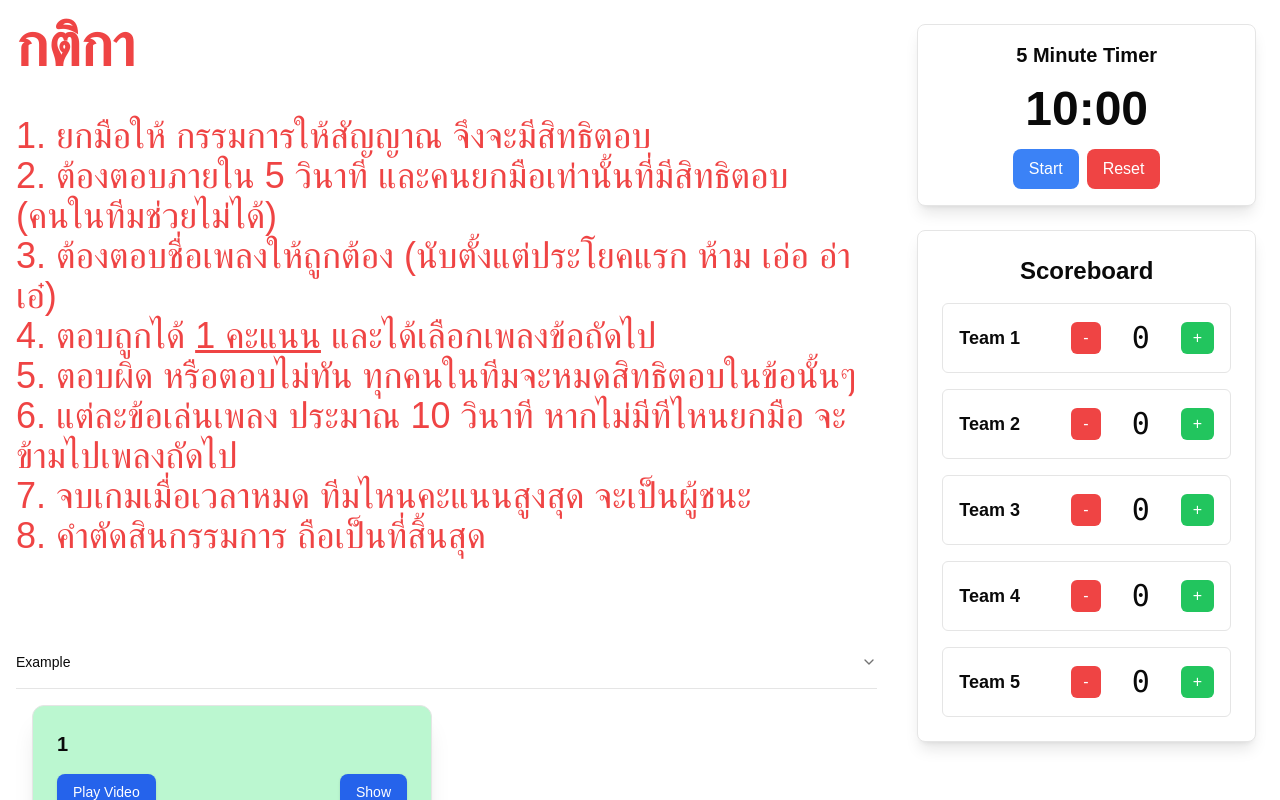
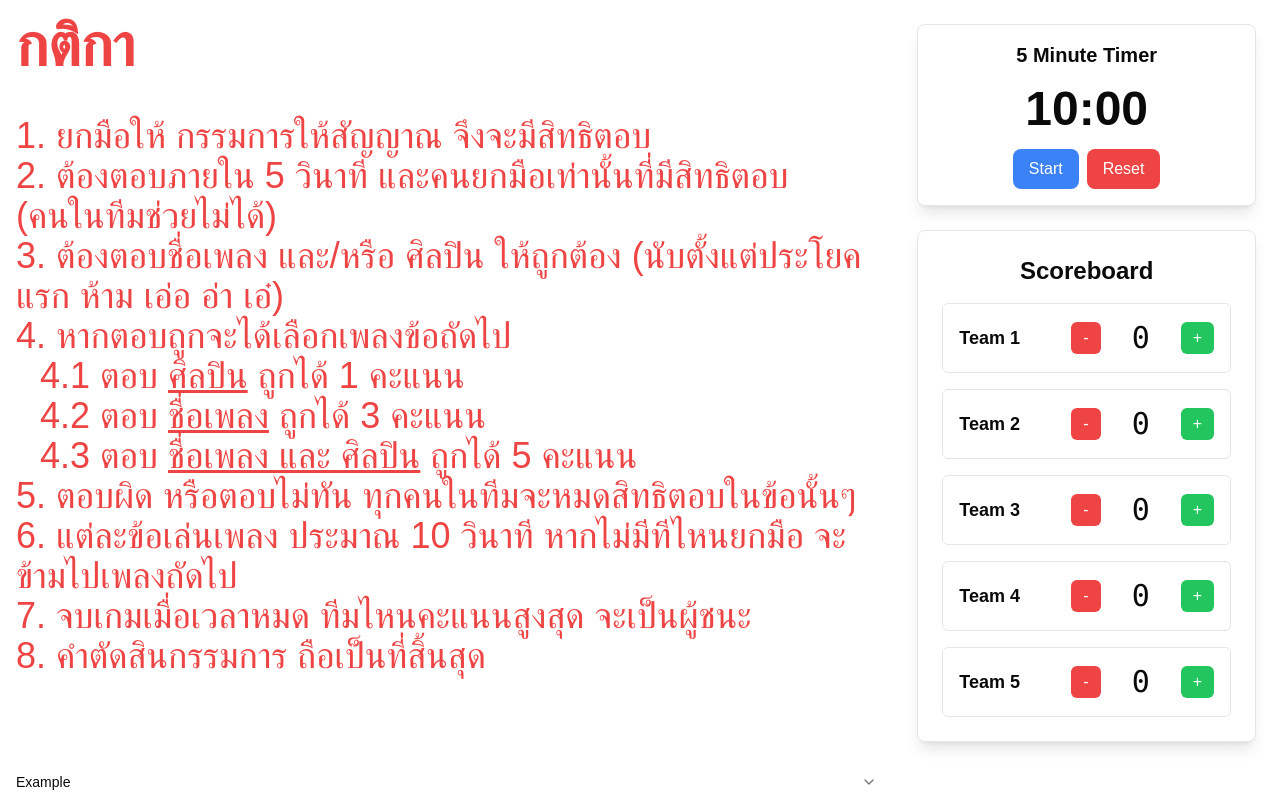
Before and after one commit to jutawuth/retro-game-nextjs, a Next.js app: page / in a window 1280 px wide. Shown: the top 800 px of the page. Built offline with nearby package versions, Linux system fonts and the light colour scheme.

Commit message:
Update page.tsx

```diff
--- a/app/page.tsx
+++ b/app/page.tsx
@@ -142,8 +142,8 @@ const videoData = [
   },
   {
     no: "23",
-    id: "ScRCef7kXGg",
-    start: 0,
+    id: "JGwWNGJdvx8",
+    start: 5,
   },
   {
     no: "24",
@@ -342,11 +342,16 @@ export default function YouTubePage() {
               (คนในทีมช่วยไม่ได้)
             </li>
             <li>
-              3. ต้องตอบชื่อเพลงให้ถูกต้อง (นับตั้งแต่ประโยคแรก ห้าม เอ่อ อ่า
+              3. ต้องตอบชื่อเพลง และ/หรือ ศิลปิน ให้ถูกต้อง (นับตั้งแต่ประโยคแรก ห้าม เอ่อ อ่า
               เอ๋)
             </li>
             <li>
-              4. ตอบถูกได้ <u>1 คะแนน</u> และได้เลือกเพลงข้อถัดไป
+              4. หากตอบถูกจะได้เลือกเพลงข้อถัดไป
+              <ol className=" text-4xl ml-6 text-left">
+                <li> 4.1 ตอบ <u>ศิลปิน</u> ถูกได้ 1 คะแนน</li>
+                <li> 4.2 ตอบ <u>ชื่อเพลง</u> ถูกได้ 3 คะแนน</li>
+                <li>4.3 ตอบ <u>ชื่อเพลง และ ศิลปิน</u> ถูกได้ 5 คะแนน</li>
+              </ol>
             </li>
             <li>5. ตอบผิด หรือตอบไม่ทัน ทุกคนในทีมจะหมดสิทธิตอบในข้อนั้นๆ</li>
             <li>
```
